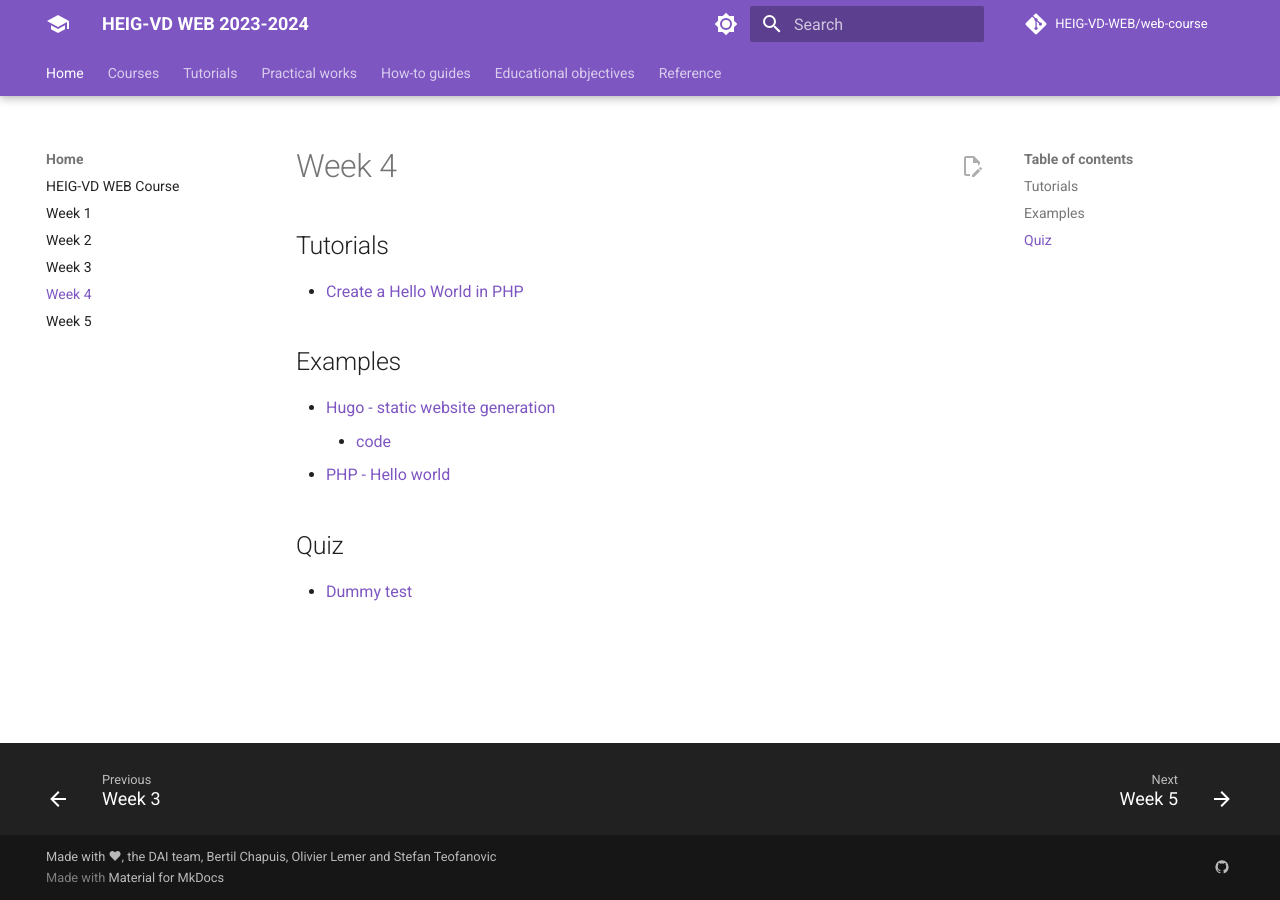
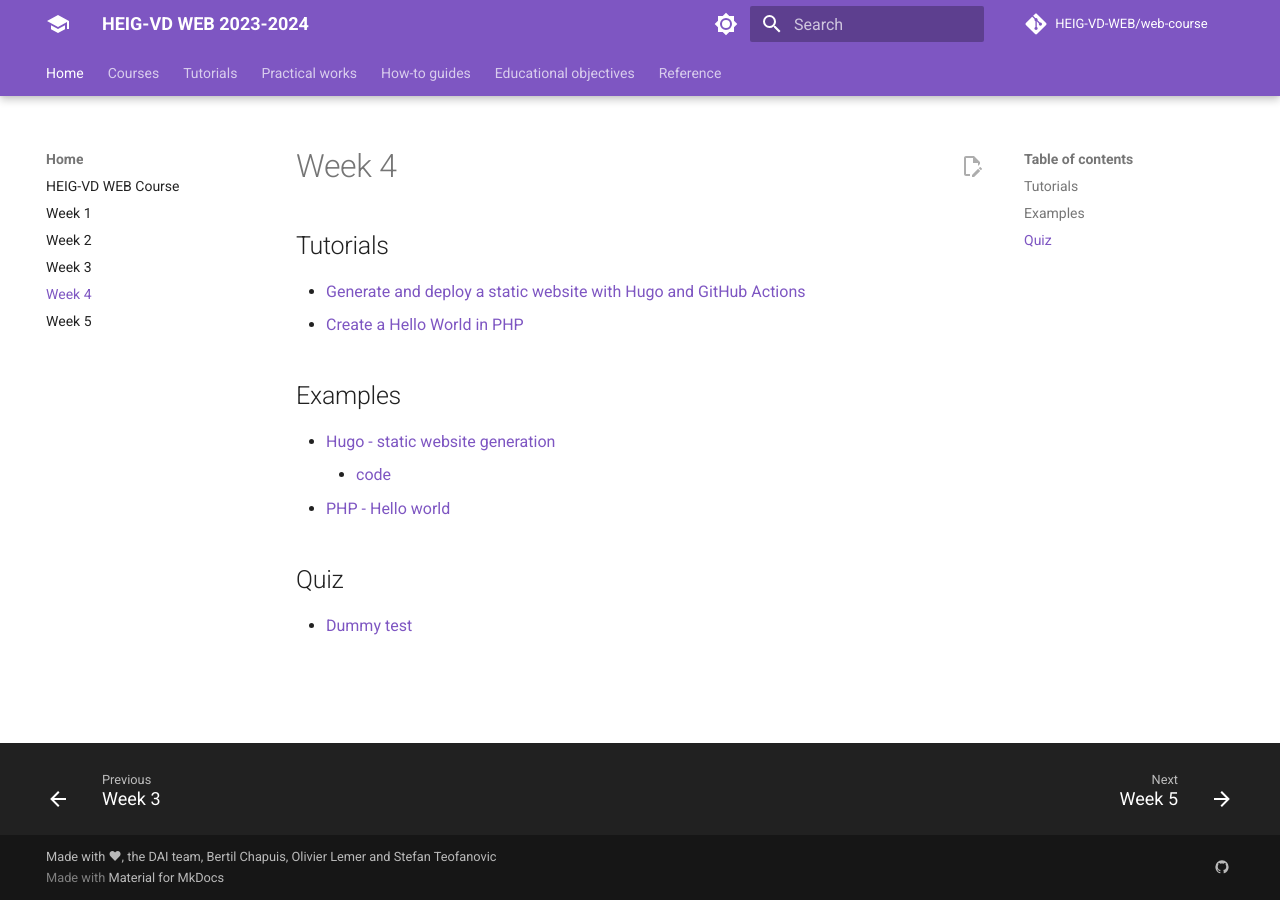
Before and after one commit to HEIG-VD-WEB/web-course, an MkDocs documentation site: the page built from docs/weeks/week-4.md, in a window 1280 px wide. Built offline with MkDocs 1.6.1 and Material for MkDocs 9.7.7, drawn with Linux system fonts in a browser that asks for light colours; comment, search, counter and statistics services are not loaded.

Commit message:
update week 4 links

```diff
--- a/docs/weeks/week-4.md
+++ b/docs/weeks/week-4.md
@@ -2,6 +2,7 @@
 
 ## Tutorials
 
+- [Generate and deploy a static website with Hugo and GitHub Actions ](/web-course/tutorials/generate-and-deploy-a-static-website-with-hugo-github-actions/)
 - [Create a Hello World in PHP](/web-course/tutorials/create-an-hello-world-in-php/)
 
 ## Examples
```
